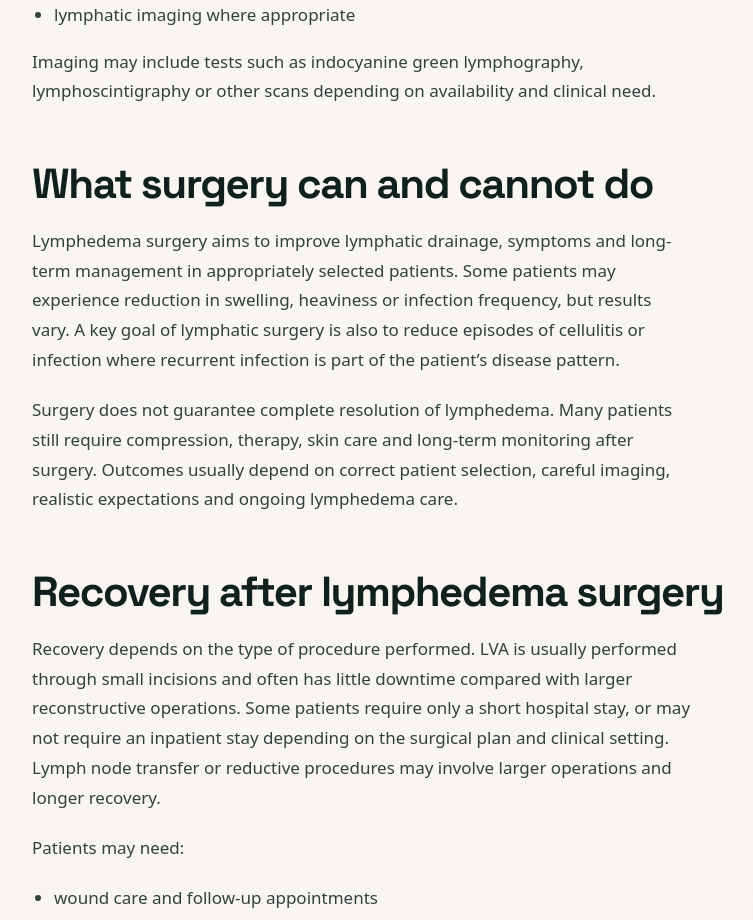
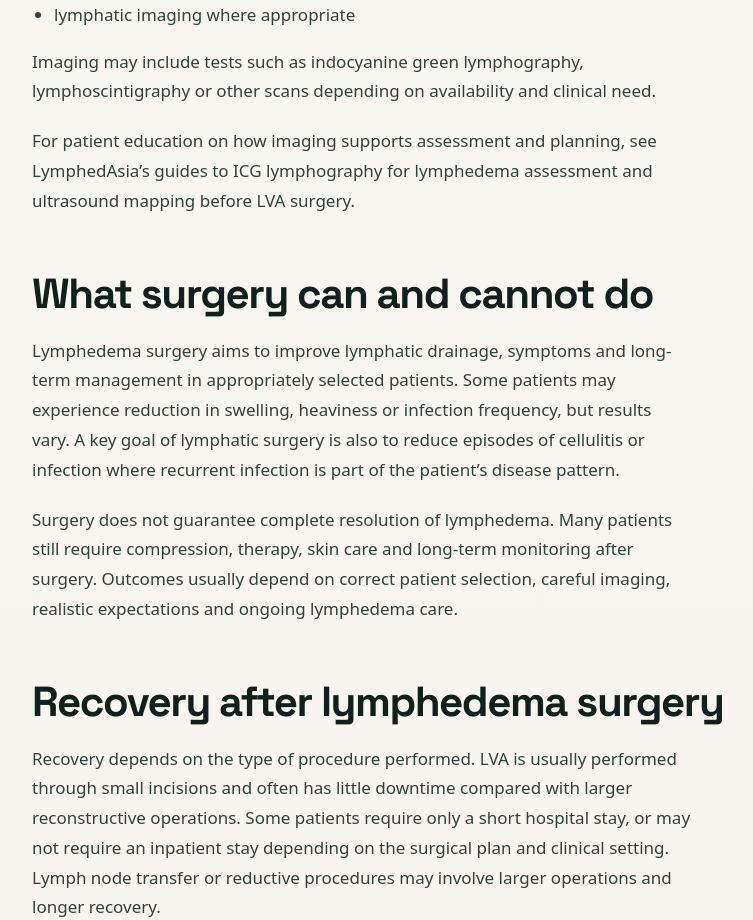
Before and after one commit to zatyrical/plasticwebsite, a Next.js app: page /lymphedema-surgery-singapore in a window 1280 px wide. Shown: the part 4940-5860 px from the top of the page, without its empty margins (220-973 px from the left). Built offline with nearby package versions, Linux system fonts and the light colour scheme.

Commit message:
Add lymphedema imaging education paths

```diff
--- a/app/lymphedema-surgery-singapore/page.tsx
+++ b/app/lymphedema-surgery-singapore/page.tsx
@@ -263,6 +263,9 @@ export default function LymphedemaSurgeryPage() {
             <p>
               Imaging may include tests such as indocyanine green lymphography, lymphoscintigraphy or other scans depending on availability and clinical need.
             </p>
+            <p>
+              For patient education on how imaging supports assessment and planning, see LymphedAsia’s guides to <a href="https://lymphedasia.com/icg-lymphography-singapore/">ICG lymphography for lymphedema assessment</a> and <a href="https://lymphedasia.com/ultrasound-mapping-lva-surgery-singapore/">ultrasound mapping before LVA surgery</a>.
+            </p>
 
             <h2>What surgery can and cannot do</h2>
             <p>
```
